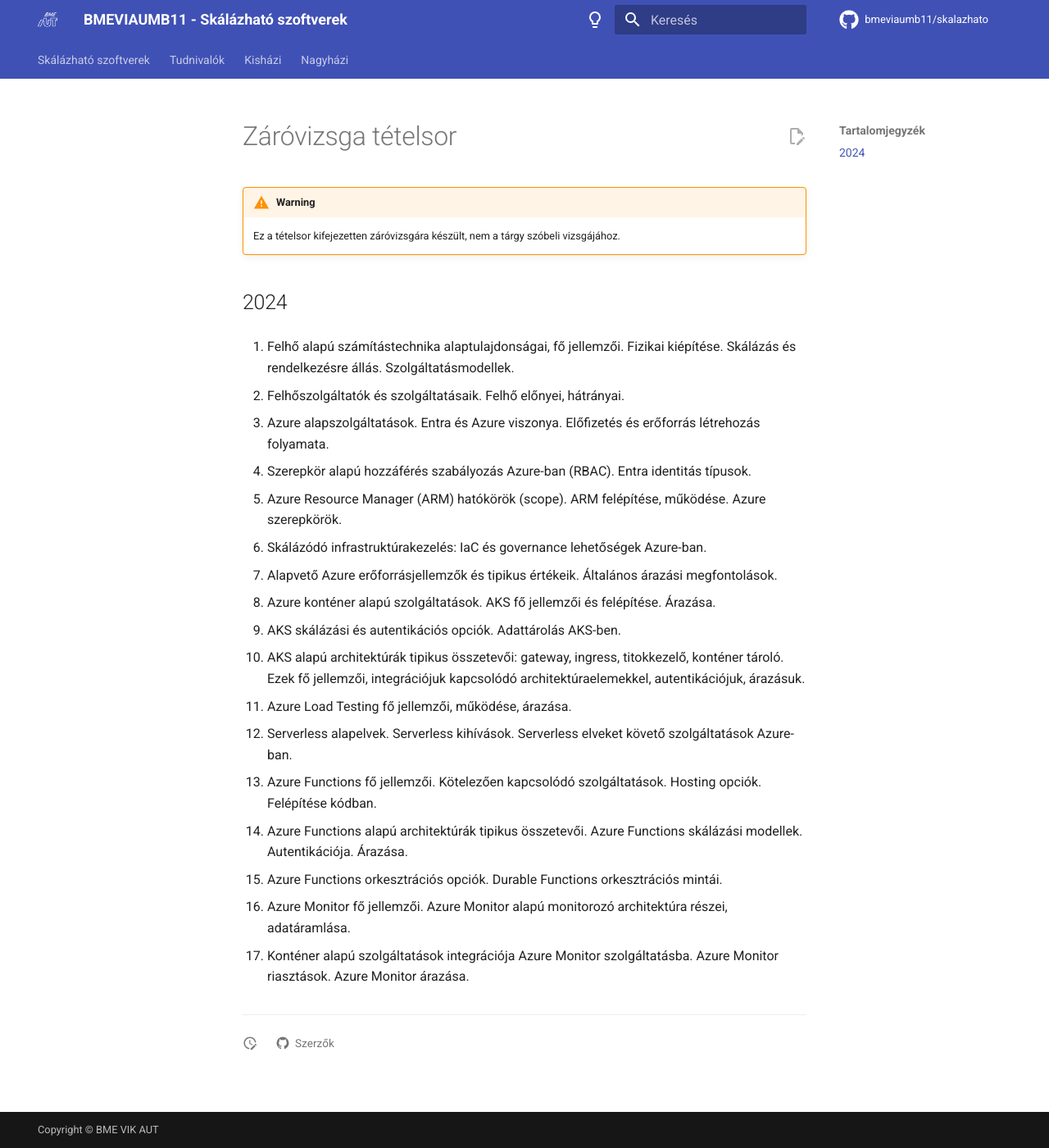
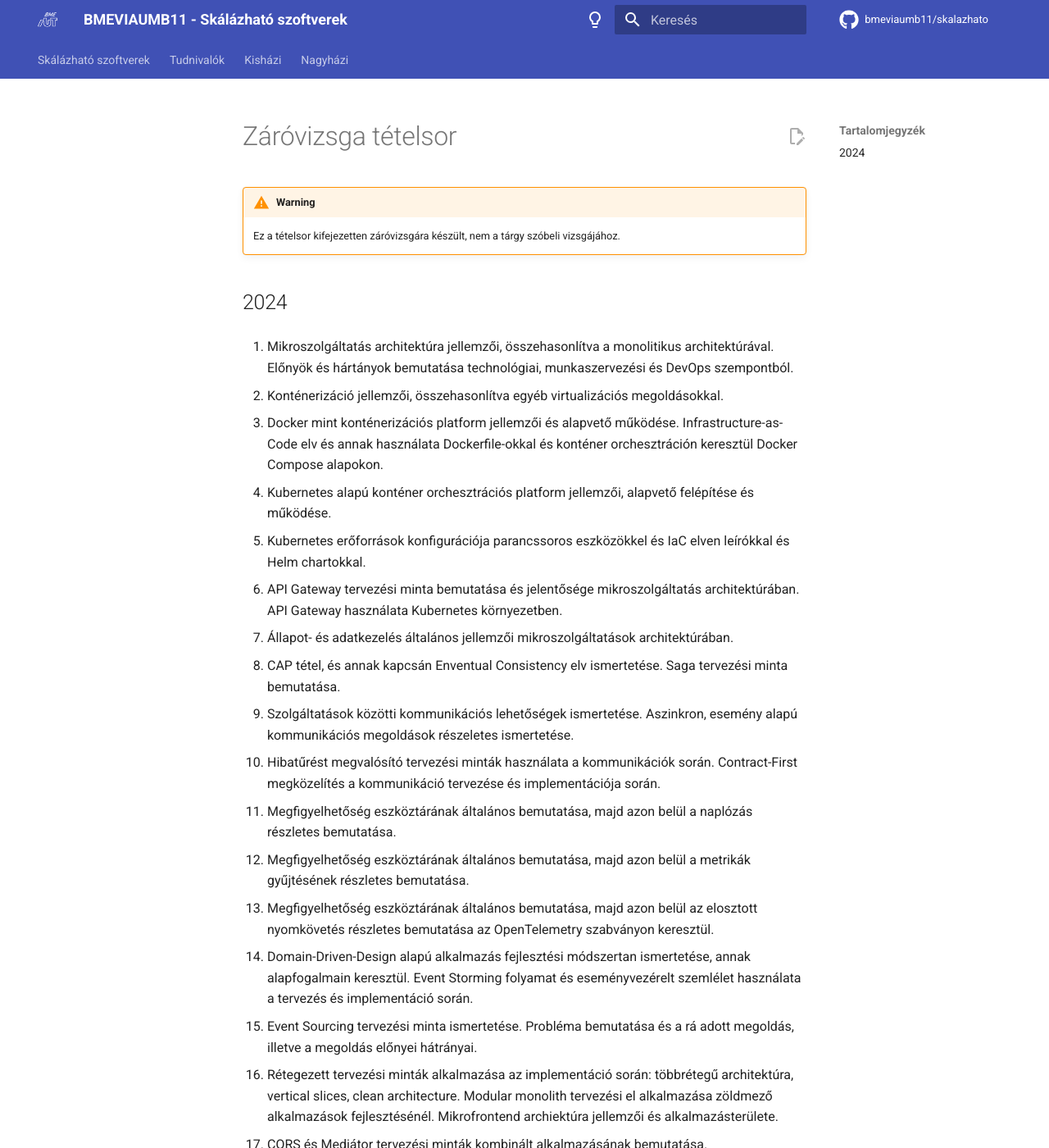
Before and after one commit to bmeviaumb11/skalazhato, an MkDocs documentation site: the page built from docs/information/zv.md, in a window 1280 px wide and 1400 px high. Shown: the whole window at 82% size. Built offline with MkDocs 1.6.1 and Material for MkDocs 9.7.7, drawn with Linux system fonts in a browser that asks for light colours; comment, search, counter and statistics services are not loaded.

Commit message:
Update zv.md

```diff
--- a/docs/information/zv.md
+++ b/docs/information/zv.md
@@ -4,6 +4,40 @@
     Ez a tételsor kifejezetten záróvizsgára készült, nem a tárgy szóbeli vizsgájához.
 
 ## 2024
+
+1. Mikroszolgáltatás architektúra jellemzői, összehasonlítva a monolitikus architektúrával. Előnyök és hártányok bemutatása technológiai, munkaszervezési és DevOps szempontból.
+
+1. Konténerizáció jellemzői, összehasonlítva egyéb virtualizációs megoldásokkal.
+
+1. Docker mint konténerizációs platform jellemzői és alapvető működése. Infrastructure-as-Code elv és annak használata Dockerfile-okkal és konténer orchesztráción keresztül Docker Compose alapokon.
+
+1. Kubernetes alapú konténer orchesztrációs platform jellemzői, alapvető felépítése és működése.
+
+1. Kubernetes erőforrások konfigurációja parancssoros eszközökkel és IaC elven leírókkal és Helm chartokkal.
+
+1. API Gateway tervezési minta bemutatása és jelentősége mikroszolgáltatás architektúrában. API Gateway használata Kubernetes környezetben.
+
+1. Állapot- és adatkezelés általános jellemzői mikroszolgáltatások architektúrában.
+
+1. CAP tétel, és annak kapcsán Enventual Consistency elv ismertetése. Saga tervezési minta bemutatása.
+
+1. Szolgáltatások közötti kommunikációs lehetőségek ismertetése. Aszinkron, esemény alapú kommunikációs megoldások részeletes ismertetése.
+
+1. Hibatűrést megvalósító tervezési minták használata a kommunikációk során. Contract-First megközelítés a kommunikáció tervezése és implementációja során.
+
+1. Megfigyelhetőség eszköztárának általános bemutatása, majd azon belül a naplózás részletes bemutatása.
+
+1. Megfigyelhetőség eszköztárának általános bemutatása, majd azon belül a metrikák gyűjtésének részletes bemutatása.
+
+1. Megfigyelhetőség eszköztárának általános bemutatása, majd azon belül az elosztott nyomkövetés részletes bemutatása az OpenTelemetry szabványon keresztül.
+
+1. Domain-Driven-Design alapú alkalmazás fejlesztési módszertan ismertetése, annak alapfogalmain keresztül. Event Storming folyamat és eseményvezérelt szemlélet használata a tervezés és implementáció során.
+
+1. Event Sourcing tervezési minta ismertetése. Probléma bemutatása és a rá adott megoldás, illetve a megoldás előnyei hátrányai.
+
+1. Rétegezett tervezési minták alkalmazása az implementáció során: többrétegű architektúra, vertical slices, clean architecture. Modular monolith tervezési el alkalmazása zöldmező alkalmazások fejlesztésénél. Mikrofrontend archiektúra jellemzői és alkalmazásterülete.
+
+1. CQRS és Mediátor tervezési minták kombinált alkalmazásának bemutatása.
 
 1. Felhő alapú számítástechnika alaptulajdonságai, fő jellemzői. Fizikai kiépítése. Skálázás és rendelkezésre állás. Szolgáltatásmodellek.
 
```
